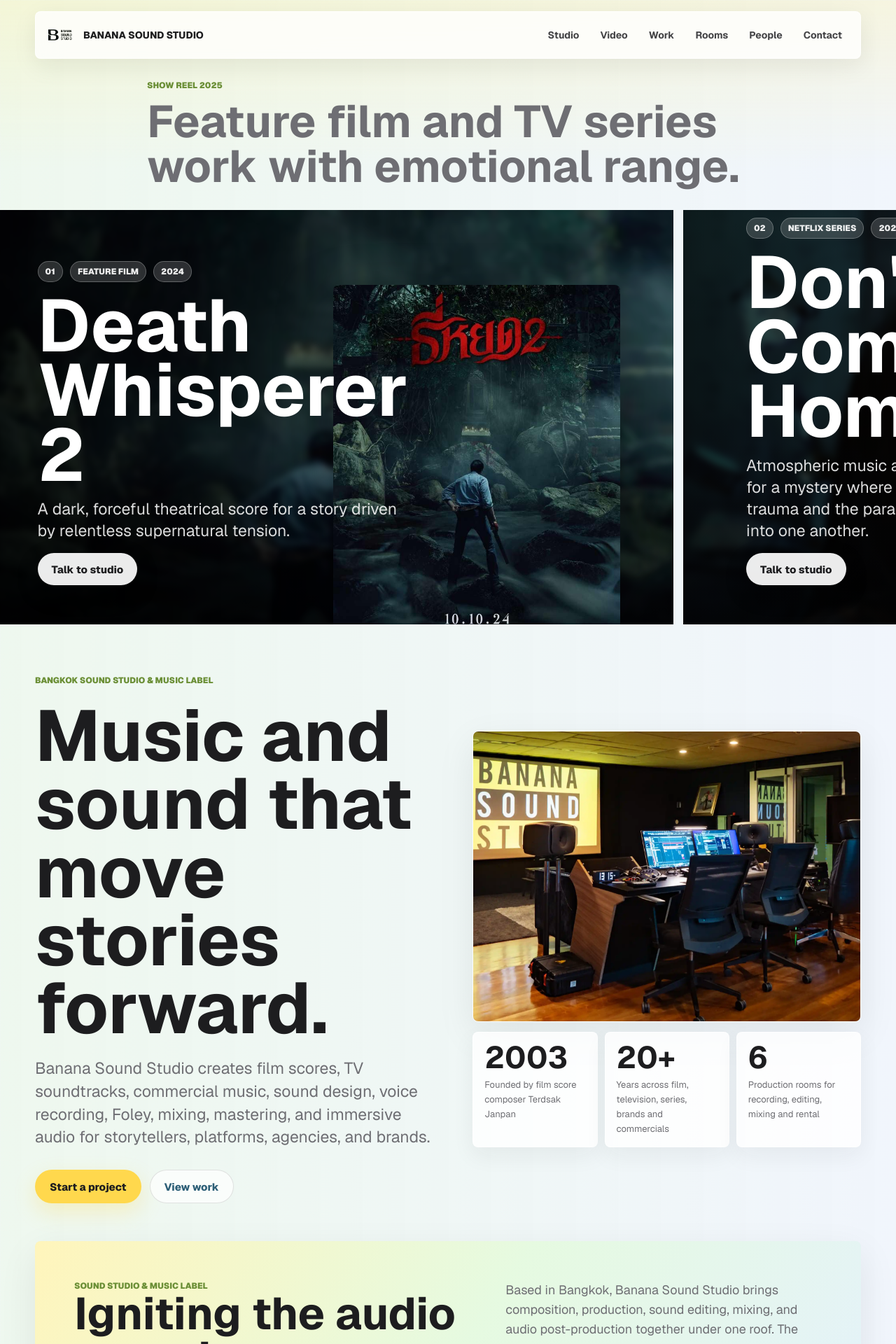
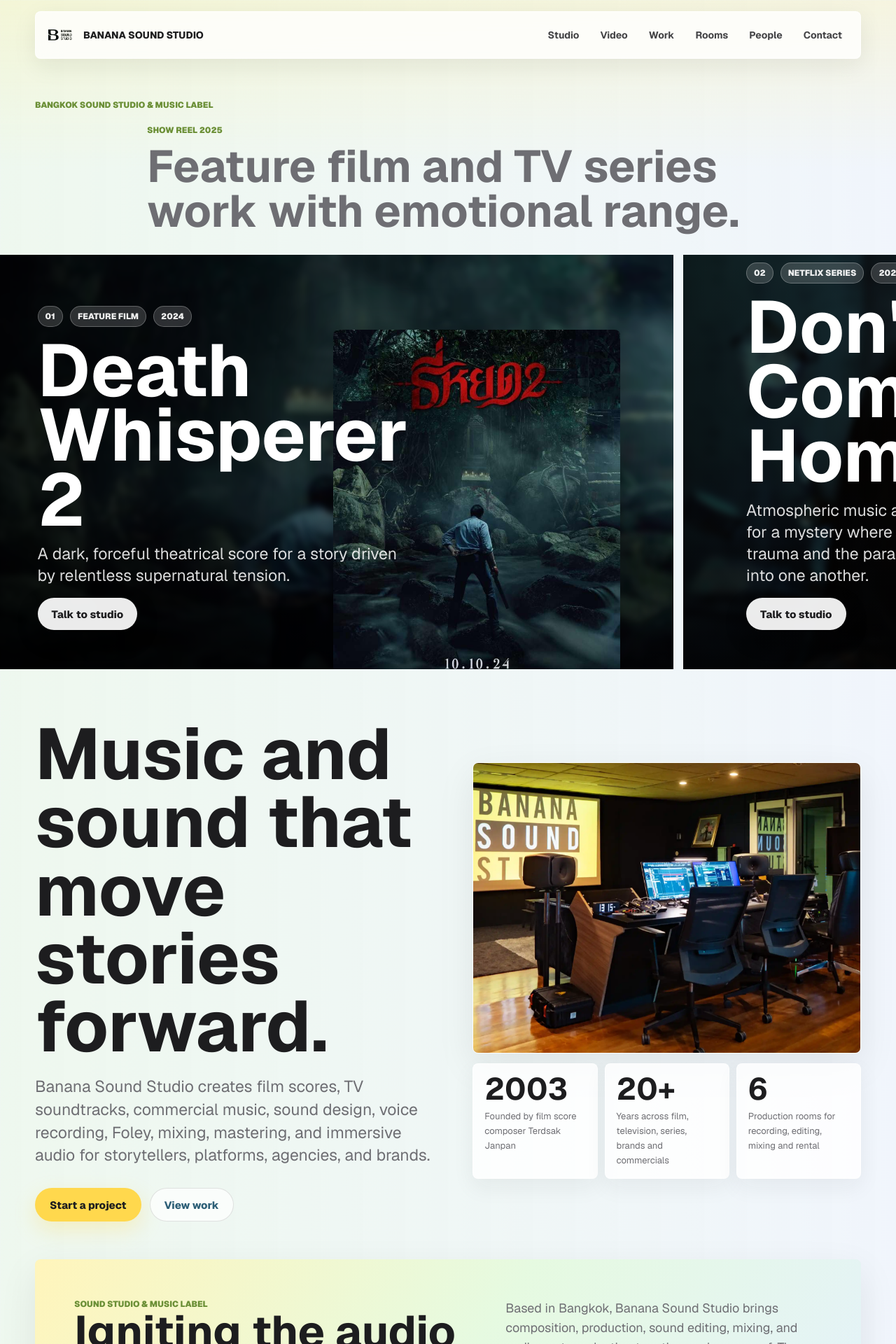
Before and after one commit to eskimo-project/bananasoundstudio, a Next.js app: page / in a window 1280 px wide. Shown: the top 1920 px of the page at 70% size. Built offline with nearby package versions, Linux system fonts and the light colour scheme.

Commit message:
Place show reel below studio label

```diff
--- a/app/globals.css
+++ b/app/globals.css
@@ -119,7 +119,7 @@ main {
   align-items: center;
   gap: 48px;
   width: min(var(--max), calc(100% - 32px));
-  min-height: calc(100vh - 76px);
+  min-height: auto;
   margin: 0 auto;
   padding: 72px 0 54px;
 }
@@ -127,6 +127,12 @@ main {
 .hero-copy {
   display: grid;
   gap: 22px;
+}
+
+.top-kicker {
+  width: min(var(--max), calc(100% - 32px));
+  margin: 0 auto;
+  padding: 58px 0 10px;
 }
 
 .eyebrow {
@@ -428,7 +434,7 @@ h3 {
 .work-section {
   position: relative;
   width: 100%;
-  padding-top: 30px;
+  padding-top: 10px;
 }
 
 .work-section > .section-heading {
--- a/app/page.tsx
+++ b/app/page.tsx
@@ -193,6 +193,10 @@ export default function Home() {
         </nav>
       </header>
 
+      <section className="top-kicker" id="top">
+        <p className="eyebrow">Bangkok sound studio & music label</p>
+      </section>
+
       <section className="section work-section" id="work">
         <div className="section-heading">
           <p className="eyebrow">Show Reel 2025</p>
@@ -201,9 +205,8 @@ export default function Home() {
         <FeaturedCarousel projects={projects} />
       </section>
 
-      <section className="hero" id="top">
+      <section className="hero">
         <div className="hero-copy">
-          <p className="eyebrow">Bangkok sound studio & music label</p>
           <h1>Music and sound that move stories forward.</h1>
           <p className="hero-text">
             Banana Sound Studio creates film scores, TV soundtracks, commercial music,
```
